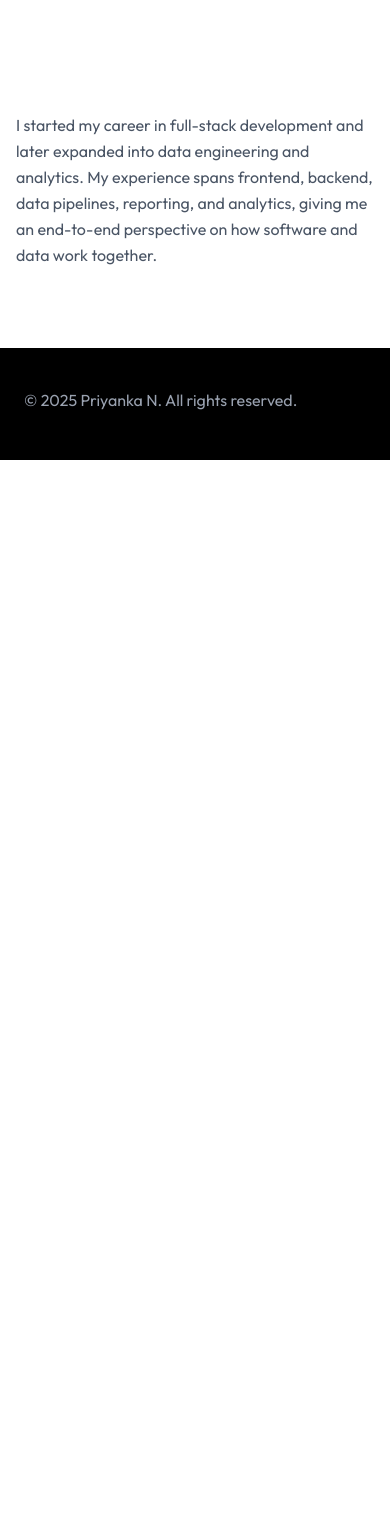
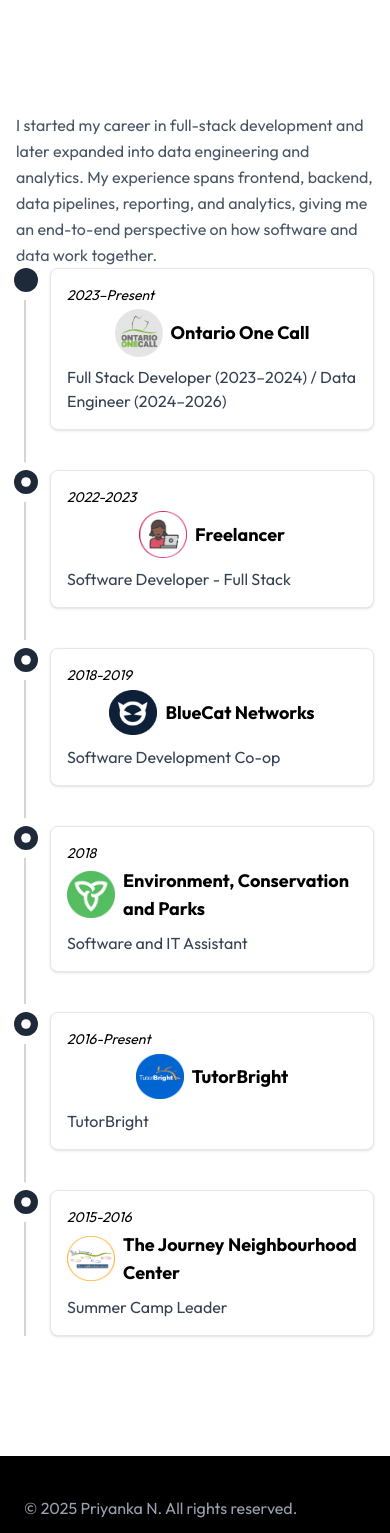
Before and after one commit to narasi15/portfolio, a React (Vite) app: page /about in a window 390 px wide. Shown: the part 3268-4801 px from the top of the page. Before the commit the page ends 3728 px from the top, so only its background shows below. Built offline with nearby package versions, Linux system fonts and the light colour scheme.

Commit message:
Added mobile screen friendly layout for the about page

```diff
--- a/src/pages/About.jsx
+++ b/src/pages/About.jsx
@@ -76,6 +76,180 @@ const About = () => {
         </div>
 
 
+      <div className="w-full max-w-4xl mx-auto px-4 sm:px-6">
+        <ul className="relative border-l-2 border-gray-300 ml-2 sm:ml-4">
+
+          {/* your <li> elements */}
+          <li className="mb-10 ml-6 transform transition duration-300 hover:scale-105">
+                <span className="absolute -left-3 flex items-center justify-center w-6 h-6 bg-gray-800 rounded-full ring-8 ring-white"></span>
+                <div className="bg-white border border-gray-200 rounded-lg shadow-sm p-4">
+                  <time className="mb-1 text-sm font-mono italic block text-centre">
+                    2023–Present
+                  </time>
+                  <div className="flex items-center justify-center space-x-2 mb-2">
+                    <img
+                      src={assets.ooclogo}
+                      alt="Ontario One Call logo"
+                      className="h-12 w-12 object-contain"
+                    />
+                    <h3 className="text-lg font-bold">Ontario One Call</h3>
+                  </div>
+                  <p className="text-gray-700">
+                    Full Stack Developer (2023–2024) / Data Engineer (2024–2026)
+                  </p>
+                </div>
+              </li>
+
+              <li className="mb-10 ml-6 transform transition duration-300 hover:scale-105">
+                <span className="absolute -left-3 flex items-center justify-center w-6 h-6 bg-gray-800 rounded-full ring-8 ring-white">
+                  <svg
+                    xmlns="http://www.w3.org/2000/svg"
+                    fill="white"
+                    viewBox="0 0 20 20"
+                    className="w-3 h-3"
+                  >
+                    <path d="M10 18a8 8 0 100-16 8 8 0 000 16z" />
+                  </svg>
+                </span>
+                <div className="bg-white border border-gray-200 rounded-lg shadow-sm p-4">
+                  <time className="mb-1 text-sm font-mono italic block text-centre">
+                    2022-2023
+                  </time>
+                  <div className="flex items-center justify-center space-x-2 mb-2">
+                    <img
+                      src={assets.freelancer}
+                      alt="Freelancer logo"
+                      className="h-12 w-12 object-contain"
+                    />
+                    <h3 className="text-lg font-bold">Freelancer</h3>
+                  </div>
+                  <p className="text-gray-700">
+                    Software Developer - Full Stack
+                  </p>
+                </div>
+              </li>
+
+              <li className="mb-10 ml-6 transform transition duration-300 hover:scale-105">
+                <span className="absolute -left-3 flex items-center justify-center w-6 h-6 bg-gray-800 rounded-full ring-8 ring-white">
+                  <svg
+                    xmlns="http://www.w3.org/2000/svg"
+                    fill="white"
+                    viewBox="0 0 20 20"
+                    className="w-3 h-3"
+                  >
+                    <path d="M10 18a8 8 0 100-16 8 8 0 000 16z" />
+                  </svg>
+                </span>
+                <div className="bg-white border border-gray-200 rounded-lg shadow-sm p-4">
+                  <time className="mb-1 text-sm font-mono italic block text-centre">
+                    2018-2019
+                  </time>
+                  <div className="flex items-center justify-center space-x-2 mb-2">
+                    <img
+                      src={assets.bluecatlogo}
+                      alt="BlueCat Networks logo"
+                      className="h-12 w-12 object-contain"
+                    />
+                    <h3 className="text-lg font-bold">BlueCat Networks</h3>
+                  </div>
+                  <p className="text-gray-700">
+                    Software Development Co-op
+                  </p>
+                </div>
+              </li>
+
+
+              <li className="mb-10 ml-6 transform transition duration-300 hover:scale-105">
+                <span className="absolute -left-3 flex items-center justify-center w-6 h-6 bg-gray-800 rounded-full ring-8 ring-white">
+                  <svg
+                    xmlns="http://www.w3.org/2000/svg"
+                    fill="white"
+                    viewBox="0 0 20 20"
+                    className="w-3 h-3"
+                  >
+                    <path d="M10 18a8 8 0 100-16 8 8 0 000 16z" />
+                  </svg>
+                </span>
+                <div className="bg-white border border-gray-200 rounded-lg shadow-sm p-4">
+                  <time className="mb-1 text-sm font-mono italic block text-centre">
+                    2018
+                  </time>
+                  <div className="flex items-center justify-center space-x-2 mb-2">
+                    <img
+                      src={assets.ministrylogo}
+                      alt="Ministry logo"
+                      className="h-12 w-12 object-contain"
+                    />
+                    <h3 className="text-lg font-bold">Environment, Conservation and Parks</h3>
+                  </div>
+                  <p className="text-gray-700">
+                    Software and IT Assistant
+                  </p>
+                </div>
+              </li>
+
+              <li className="mb-10 ml-6 transform transition duration-300 hover:scale-105">
+                <span className="absolute -left-3 flex items-center justify-center w-6 h-6 bg-gray-800 rounded-full ring-8 ring-white">
+                  <svg
+                    xmlns="http://www.w3.org/2000/svg"
+                    fill="white"
+                    viewBox="0 0 20 20"
+                    className="w-3 h-3"
+                  >
+                    <path d="M10 18a8 8 0 100-16 8 8 0 000 16z" />
+                  </svg>
+                </span>
+                <div className="bg-white border border-gray-200 rounded-lg shadow-sm p-4">
+                  <time className="mb-1 text-sm font-mono italic block text-centre">
+                  2016-Present
+                  </time>
+                  <div className="flex items-center justify-center space-x-2 mb-2">
+                    <img
+                      src={assets.tblogo}
+                      alt="TB logo"
+                      className="h-12 w-12 object-contain"
+                    />
+                    <h3 className="text-lg font-bold">TutorBright</h3>
+                  </div>
+                  <p className="text-gray-700">
+                    TutorBright
+                  </p>
+                </div>
+              </li>
+
+              <li className="mb-10 ml-6 transform transition duration-300 hover:scale-105">
+                <span className="absolute -left-3 flex items-center justify-center w-6 h-6 bg-gray-800 rounded-full ring-8 ring-white">
+                  <svg
+                    xmlns="http://www.w3.org/2000/svg"
+                    fill="white"
+                    viewBox="0 0 20 20"
+                    className="w-3 h-3"
+                  >
+                    <path d="M10 18a8 8 0 100-16 8 8 0 000 16z" />
+                  </svg>
+                </span>
+                <div className="bg-white border border-gray-200 rounded-lg shadow-sm p-4">
+                  <time className="mb-1 text-sm font-mono italic block text-centre">
+                  2015-2016
+                  </time>
+                  <div className="flex items-center justify-center space-x-2 mb-2">
+                    <img
+                      src={assets.journeylogo}
+                      alt="The Journey logo"
+                      className="h-12 w-12 object-contain"
+                    />
+                    <h3 className="text-lg font-bold">The Journey Neighbourhood Center</h3>
+                  </div>
+                  <p className="text-gray-700">
+                    Summer Camp Leader
+                  </p>
+                </div>
+              </li>
+
+        </ul>
+      </div>
+
+
 
 
 
```
Lines whose indentation alone changed are shown as unchanged.
